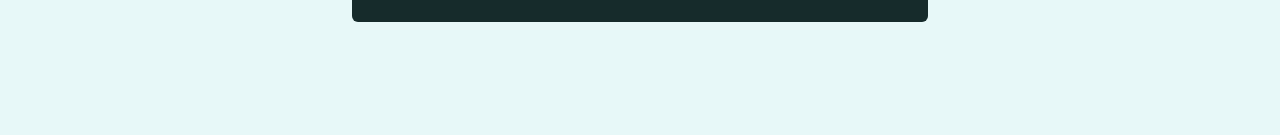
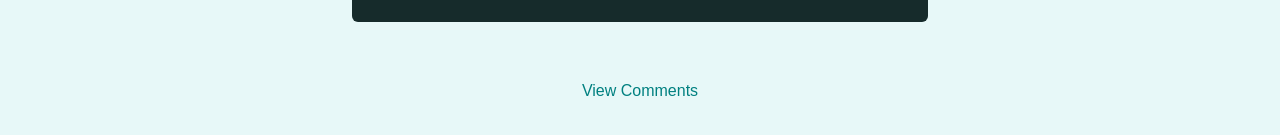
Before and after one commit to alexander101010/react-router-project, a React (Create React App) app: page /quotes/q1 in a window 1280 px wide. Shown: the part 355-490 px from the top of the page. Built offline with nearby package versions, Linux system fonts and the light colour scheme.

Commit message:
refactor routes to make them dynamic with useRouteMatch

```diff
--- a/src/pages/QuoteShow.js
+++ b/src/pages/QuoteShow.js
@@ -1,4 +1,4 @@
-import { Route, useParams } from 'react-router-dom';
+import { Route, useParams, Link, useRouteMatch } from 'react-router-dom';
 
 import { DUMMY_QUOTES } from '../store/dummy-quotes';
 
@@ -6,6 +6,7 @@
 import HighlightedQuote from '../components/quotes/HighlightedQuote';
 
 const QuoteShow = () => {
+  const match = useRouteMatch();
   const params = useParams();
 
   const currentQuote = DUMMY_QUOTES.find(
@@ -19,7 +20,15 @@
   return (
     <section>
       <HighlightedQuote author={currentQuote.author} text={currentQuote.text} />
-      <Route path='/quotes/:quoteId/comments'>
+      {/* <Route path={`/quotes/${params.quoteId}/`} exact> */}
+      <Route path={match.path} exact>
+        <div className='centered'>
+          <Link className='btn--flat' to={`${match.url}/comments`}>
+            View Comments
+          </Link>
+        </div>
+      </Route>
+      <Route path={`${match.path}/comments`}>
         <Comments />
       </Route>
     </section>
```
